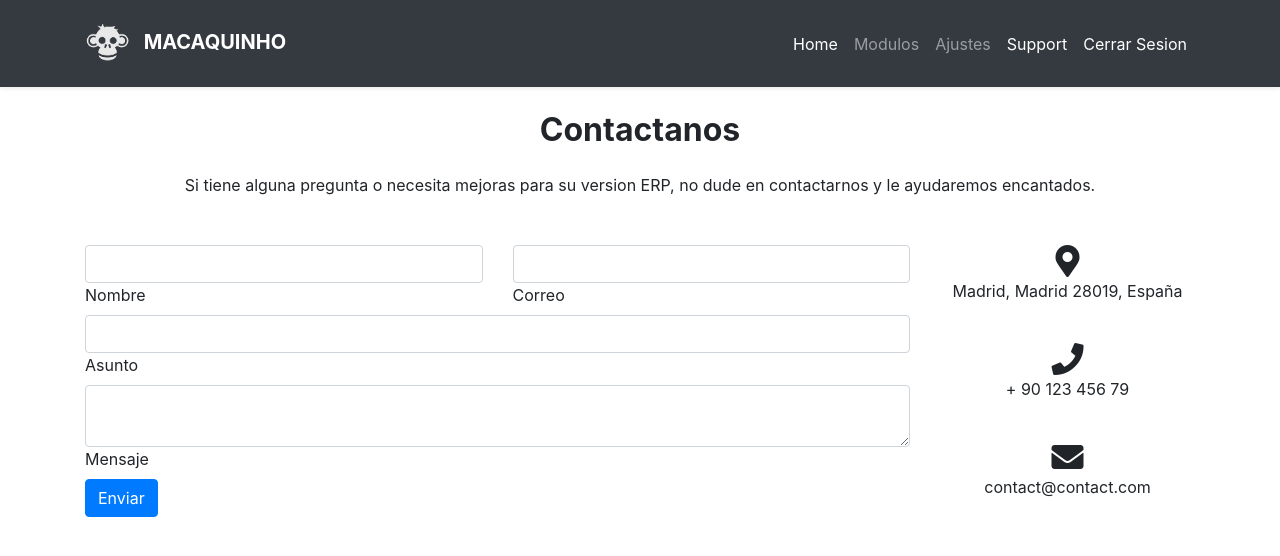
After one commit to michirapper/ERP, a PHP site: page /contact.php in a window 1280 px wide. The commit adds this page. Shown: the top 556 px of the page. Run offline with PHP 8.4, Linux system fonts and the light colour scheme; the visitor is signed in with stand-in values (Sample User, id 1); some libraries are stand-ins or nearby versions.

Commit message:
Menu restructuracion, pagina de contacto

```diff
--- /dev/null
+++ b/contact.php
@@ -0,0 +1,115 @@
+<!DOCTYPE html>
+<html lang="es">
+<head>
+    <meta charset="UTF-8">
+    <meta name="viewport" content="width=device-width, initial-scale=1.0">
+    <title>Contacto</title>
+    <link rel="stylesheet" href="https://cdn.jsdelivr.net/npm/bootstrap@4.5.3/dist/css/bootstrap.min.css" integrity="sha384-TX8t27EcRE3e/ihU7zmQxVncDAy5uIKz4rEkgIXeMed4M0jlfIDPvg6uqKI2xXr2" crossorigin="anonymous">
+    <link rel="stylesheet" href="https://use.fontawesome.com/releases/v5.4.1/css/all.css" integrity="sha384-5sAR7xN1Nv6T6+dT2mhtzEpVJvfS3NScPQTrOxhwjIuvcA67KV2R5Jz6kr4abQsz" crossorigin="anonymous">
+    <?php
+     require("./src/seguridad.php");
+
+    ?>
+</head>
+<body>
+
+<?php
+     require("./src/menu.inc.php");
+    ?>
+
+
+
+<div class="container">
+
+<section class="mb-4">
+
+
+<h2 class="h1-responsive font-weight-bold text-center my-4">Contactanos</h2>
+
+<p class="text-center w-responsive mx-auto mb-5">Si tiene alguna pregunta o necesita mejoras para su version ERP, no dude en contactarnos y le ayudaremos encantados.</p>
+
+<div class="row">
+
+    <div class="col-md-9 mb-md-0 mb-5">
+        <form id="contact-form" name="contact-form" action="mail.php" method="POST">
+
+
+            <div class="row">
+
+
+                <div class="col-md-6">
+                    <div class="md-form mb-0">
+                        <input type="text" id="name" name="name" class="form-control">
+                        <label for="name" class="">Nombre</label>
+                    </div>
+                </div>
+
+                <div class="col-md-6">
+                    <div class="md-form mb-0">
+                        <input type="text" id="email" name="email" class="form-control">
+                        <label for="email" class="">Correo</label>
+                    </div>
+                </div>
+
+
+            </div>
+
+            <div class="row">
+                <div class="col-md-12">
+                    <div class="md-form mb-0">
+                        <input type="text" id="subject" name="subject" class="form-control">
+                        <label for="subject" class="">Asunto</label>
+                    </div>
+                </div>
+            </div>
+
+            <div class="row">
+
+
+                <div class="col-md-12">
+
+                    <div class="md-form">
+                        <textarea type="text" id="message" name="message" rows="2" class="form-control md-textarea"></textarea>
+                        <label for="message">Mensaje</label>
+                    </div>
+
+                </div>
+            </div>
+
+
+        </form>
+
+        <div class="text-center text-md-left">
+            <a class="btn btn-primary" >Enviar</a>
+        </div>
+        <div class="status"></div>
+    </div>
+
+    <div class="col-md-3 text-center">
+        <ul class="list-unstyled mb-0">
+            <li><i class="fas fa-map-marker-alt fa-2x"></i>
+                <p>Madrid, Madrid 28019, España</p>
+            </li>
+
+            <li><i class="fas fa-phone mt-4 fa-2x"></i>
+                <p>+ 90 123 456 79</p>
+            </li>
+
+            <li><i class="fas fa-envelope mt-4 fa-2x"></i>
+                <p>contact@contact.com</p>
+            </li>
+        </ul>
+    </div>
+
+
+</div>
+
+</section>
+
+</div>
+
+<script src="https://code.jquery.com/jquery-3.5.1.slim.min.js" integrity="sha384-DfXdz2htPH0lsSSs5nCTpuj/zy4C+OGpamoFVy38MVBnE+IbbVYUew+OrCXaRkfj" crossorigin="anonymous"></script>
+<script src="https://cdn.jsdelivr.net/npm/popper.js@1.16.1/dist/umd/popper.min.js" integrity="sha384-9/reFTGAW83EW2RDu2S0VKaIzap3H66lZH81PoYlFhbGU+6BZp6G7niu735Sk7lN" crossorigin="anonymous"></script>
+<script src="https://cdn.jsdelivr.net/npm/bootstrap@4.5.3/dist/js/bootstrap.min.js" integrity="sha384-w1Q4orYjBQndcko6MimVbzY0tgp4pWB4lZ7lr30WKz0vr/aWKhXdBNmNb5D92v7s" crossorigin="anonymous"></script>
+</body>
+</html>
--- /dev/null
+++ b/src/menu.inc.php
@@ -0,0 +1,20 @@
+<nav class="navbar navbar-expand-lg py-3 navbar-dark bg-dark shadow-sm">
+  <div class="container">
+    <a href="#" class="navbar-brand">
+      <img src="img/mono.png" width="45" alt="" class="d-inline-block align-middle mr-2">
+      <span class="text-uppercase font-weight-bold">Macaquinho</span>
+    </a>
+
+    <button type="button" data-toggle="collapse" data-target="#navbarSupportedContent" aria-controls="navbarSupportedContent" aria-expanded="false" aria-label="Toggle navigation" class="navbar-toggler"><span class="navbar-toggler-icon"></span></button>
+
+    <div id="navbarSupportedContent" class="collapse navbar-collapse">
+      <ul class="navbar-nav ml-auto">
+        <li class="nav-item active"><a href="index.php" class="nav-link">Home <span class="sr-only">(current)</span></a></li>
+        <li class="nav-item"><a href="#" class="nav-link">Modulos</a></li>
+        <li class="nav-item"><a href="#" class="nav-link">Ajustes</a></li>
+        <li class="nav-item active"><a href="contact.php" class="nav-link">Support</a></li>
+        <li class="nav-item active"><a href="./src/salir.php" class="nav-link">Cerrar Sesion</a></li>
+      </ul>
+    </div>
+  </div>
+</nav>
```
Also changed, not shown: index.php (+3 -20 lines).
